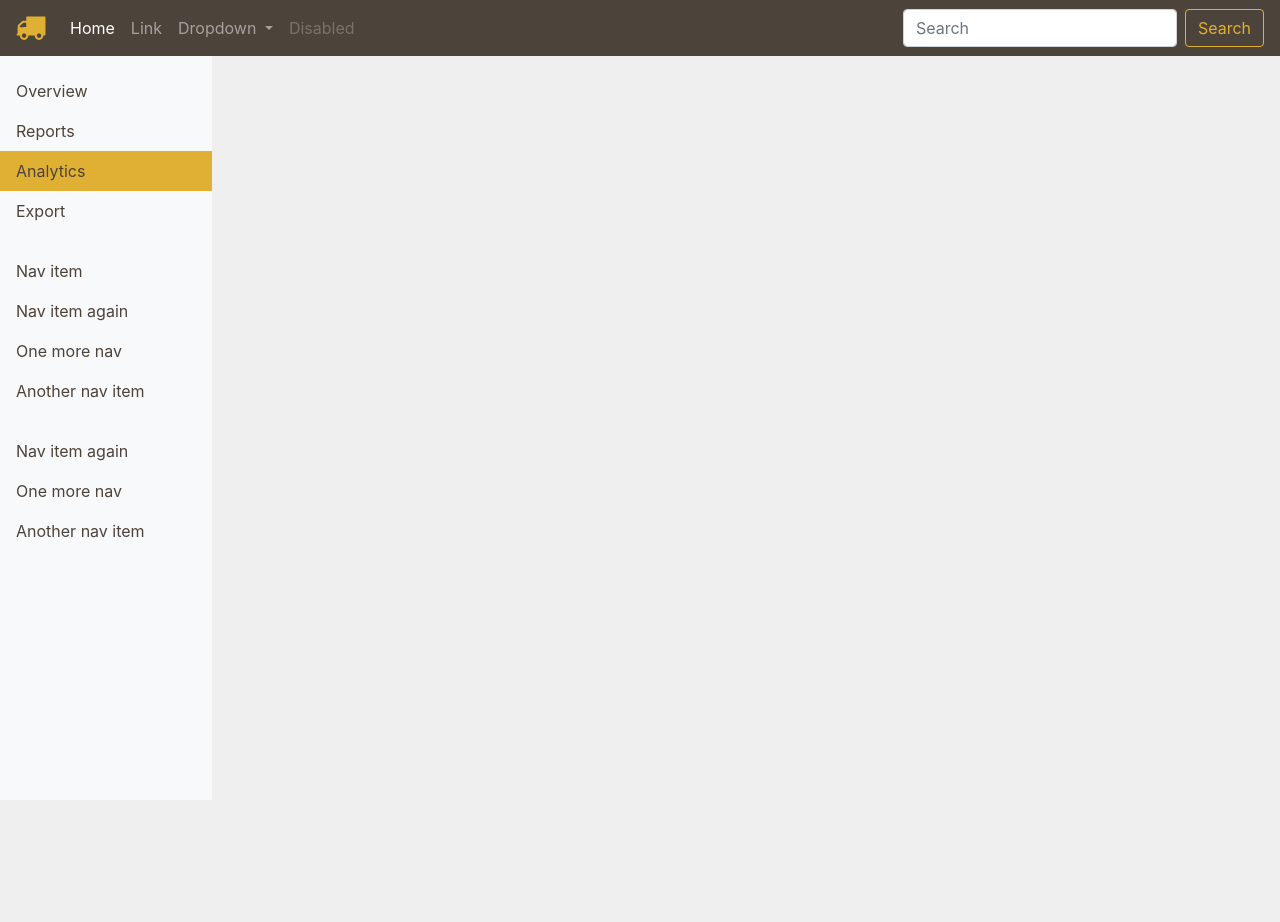
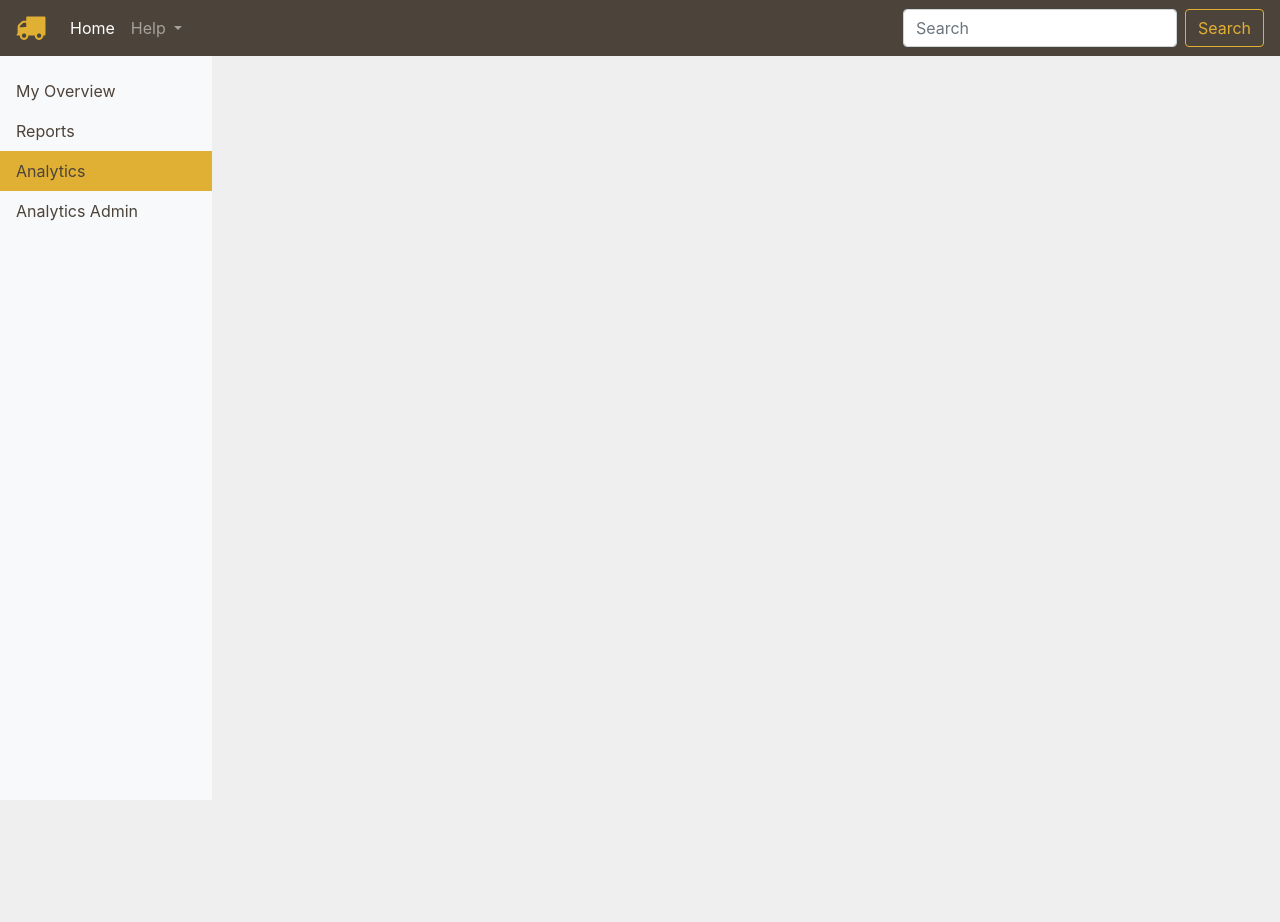
Before and after one commit to tomlintontx/yellowfinintegration, a Django app: template templates/portal/iframe.html in a window 1280 px wide. Run offline with Django 3.2, Linux system fonts and the light colour scheme; the template is opened without the code that fills it, so the values that code supplies are empty; some libraries are stand-ins or nearby versions.

Commit message:
made the html changes to the iframe

```diff
--- a/templates/portal/home.html
+++ b/templates/portal/home.html
@@ -50,7 +50,7 @@
               <a class="nav-link" id="sideLinks" href="../iframe">Analytics</a>
             </li>
             <li class="nav-item">
-              <a class="nav-link" id="sideLinks" href="#">Analytics Admin</a>
+              <a class="nav-link" id="sideLinks" href="/admin">Analytics Admin</a>
             </li>
           </ul>
 
--- a/templates/portal/iframe.html
+++ b/templates/portal/iframe.html
@@ -16,22 +16,16 @@
       <li class="nav-item active">
         <a class="nav-link" href="#">Home <span class="sr-only">(current)</span></a>
       </li>
-      <li class="nav-item">
-        <a class="nav-link" href="#">Link</a>
-      </li>
       <li class="nav-item dropdown">
         <a class="nav-link dropdown-toggle" href="#" id="navbarDropdown" role="button" data-toggle="dropdown" aria-haspopup="true" aria-expanded="false">
-          Dropdown
+          Help
         </a>
         <div class="dropdown-menu" aria-labelledby="navbarDropdown">
-          <a class="dropdown-item" href="#">Action</a>
-          <a class="dropdown-item" href="#">Another action</a>
+          <a class="dropdown-item" href="http://university.yellowfin.bi">University</a>
+          <a class="dropdown-item" href="http://wiki.yellowfin.com.au/display/USER74/Home">Wiki</a>
           <div class="dropdown-divider"></div>
-          <a class="dropdown-item" href="#">Something else here</a>
+          <a class="dropdown-item" href="https://community.yellowfinbi.com/">Community</a>
         </div>
-      </li>
-      <li class="nav-item">
-        <a class="nav-link disabled" href="#">Disabled</a>
       </li>
     </ul>
     <form class="form-inline my-2 my-lg-0">
@@ -46,7 +40,7 @@
         <nav class="col-sm-3 col-md-2 hidden-xs-down bg-light sidebar">
           <ul class="nav nav-pills">
             <li class="nav-item">
-              <a class="nav-link" id="sideLinks" href="../home">Overview</a>
+              <a class="nav-link" id="sideLinks" href="../home">My Overview</a>
             </li>
             <li class="nav-item">
               <a class="nav-link" id="sideLinks" href="#">Reports</a>
@@ -55,36 +49,10 @@
               <a class="nav-link active" id="sideLinks" href="../iframe">Analytics</a>
             </li>
             <li class="nav-item">
-              <a class="nav-link" id="sideLinks" href="#">Export</a>
+              <a class="nav-link" id="sideLinks" href="/admin">Analytics Admin</a>
             </li>
           </ul>
 
-          <ul class="nav nav-pills flex-column">
-            <li class="nav-item">
-              <a class="nav-link" id="sideLinks" href="#">Nav item</a>
-            </li>
-            <li class="nav-item">
-              <a class="nav-link" id="sideLinks" href="#">Nav item again</a>
-            </li>
-            <li class="nav-item">
-              <a class="nav-link" id="sideLinks" href="#">One more nav</a>
-            </li>
-            <li class="nav-item">
-              <a class="nav-link" id="sideLinks" href="#">Another nav item</a>
-            </li>
-          </ul>
-
-          <ul class="nav nav-pills flex-column">
-            <li class="nav-item">
-              <a class="nav-link" id="sideLinks" href="#">Nav item again</a>
-            </li>
-            <li class="nav-item">
-              <a class="nav-link" id="sideLinks" href="#">One more nav</a>
-            </li>
-            <li class="nav-item">
-              <a class="nav-link" id="sideLinks" href="#">Another nav item</a>
-            </li>
-          </ul>
         </nav>
     </div>
 
```
